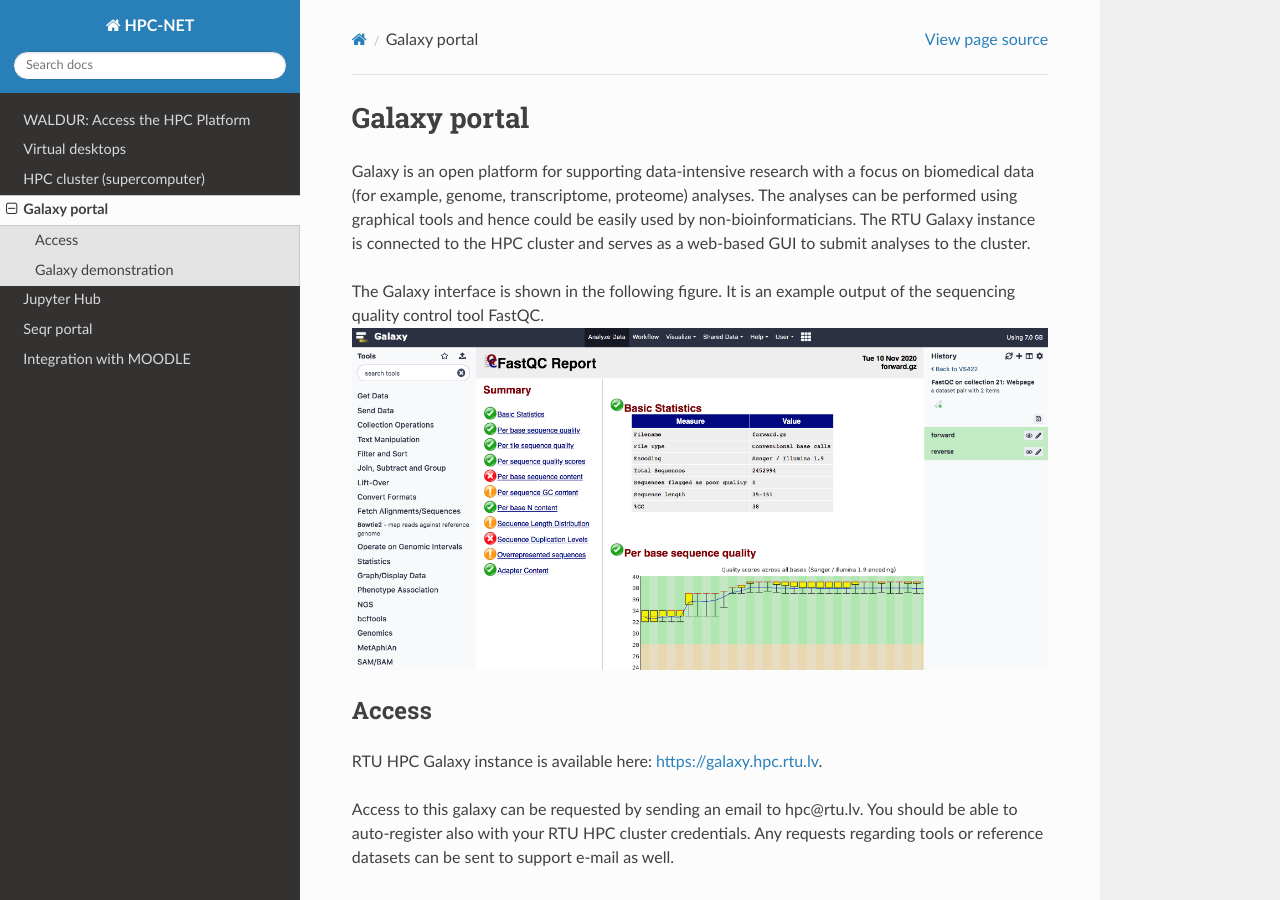
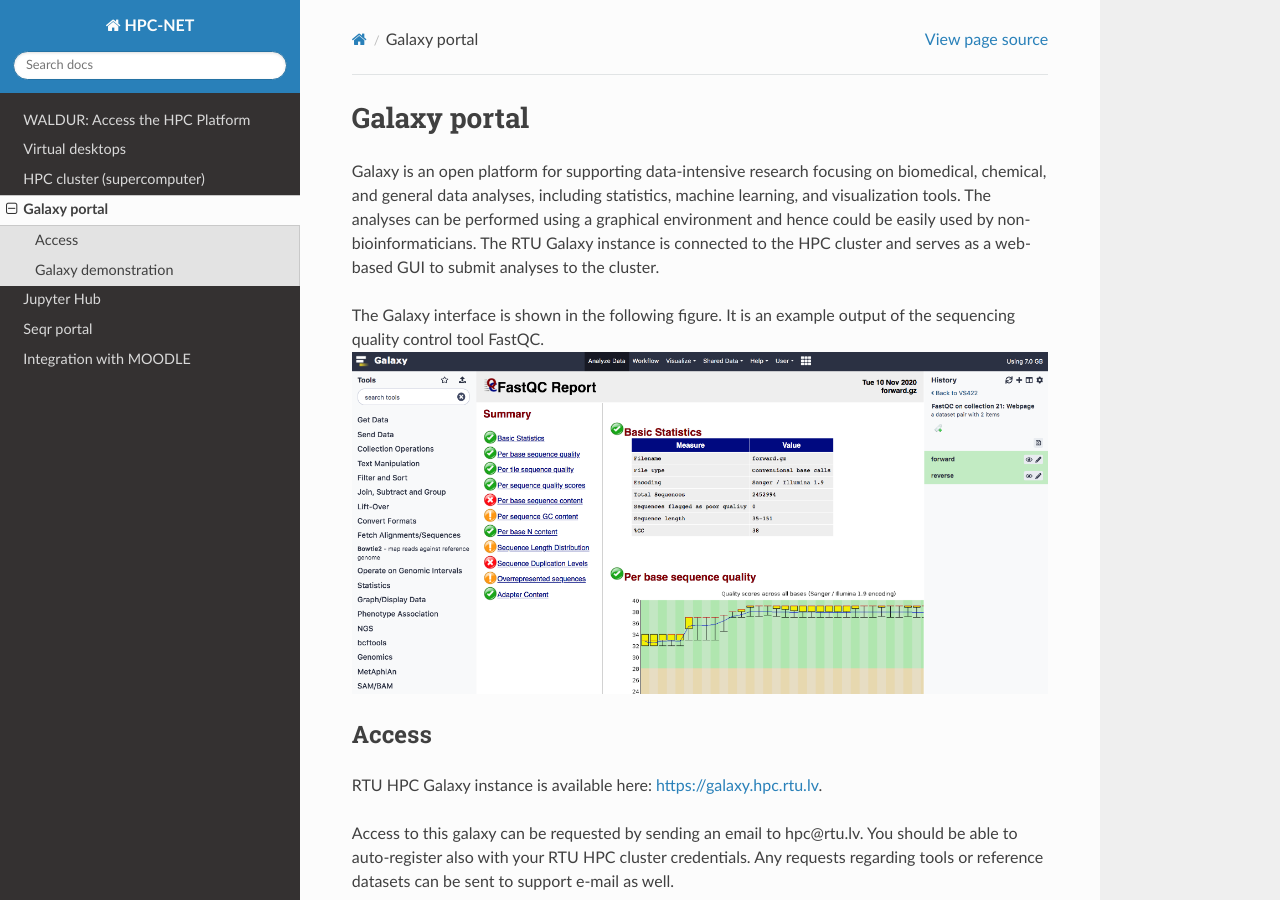
Before and after one commit to rtuhpc/hpc-platform, a Sphinx documentation site: the page built from doc/galaxy.md, in a window 1280 px wide and 900 px high. Built offline with Sphinx 7.4.7 and the Read the Docs theme 3.1.0, drawn with Linux system fonts in a browser that asks for light colours.

Commit message:
updated description

```diff
--- a/doc/galaxy.md
+++ b/doc/galaxy.md
@@ -1,5 +1,5 @@
 # Galaxy portal
-Galaxy is an open platform for supporting data-intensive research with a focus on biomedical data (for example, genome, transcriptome, proteome) analyses. The analyses can be performed using graphical tools and hence could be easily used by non-bioinformaticians. The RTU Galaxy instance is connected to the HPC cluster and serves as a web-based GUI to submit analyses to the cluster.
+Galaxy is an open platform for supporting data-intensive research focusing on biomedical, chemical, and general data analyses, including statistics, machine learning, and visualization tools. The analyses can be performed using a graphical environment and hence could be easily used by non-bioinformaticians. The RTU Galaxy instance is connected to the HPC cluster and serves as a web-based GUI to submit analyses to the cluster.
 
 The Galaxy interface is shown in the following figure. It is an example output of the sequencing quality control tool FastQC.
 ![](./images/galaxy.png)
```
